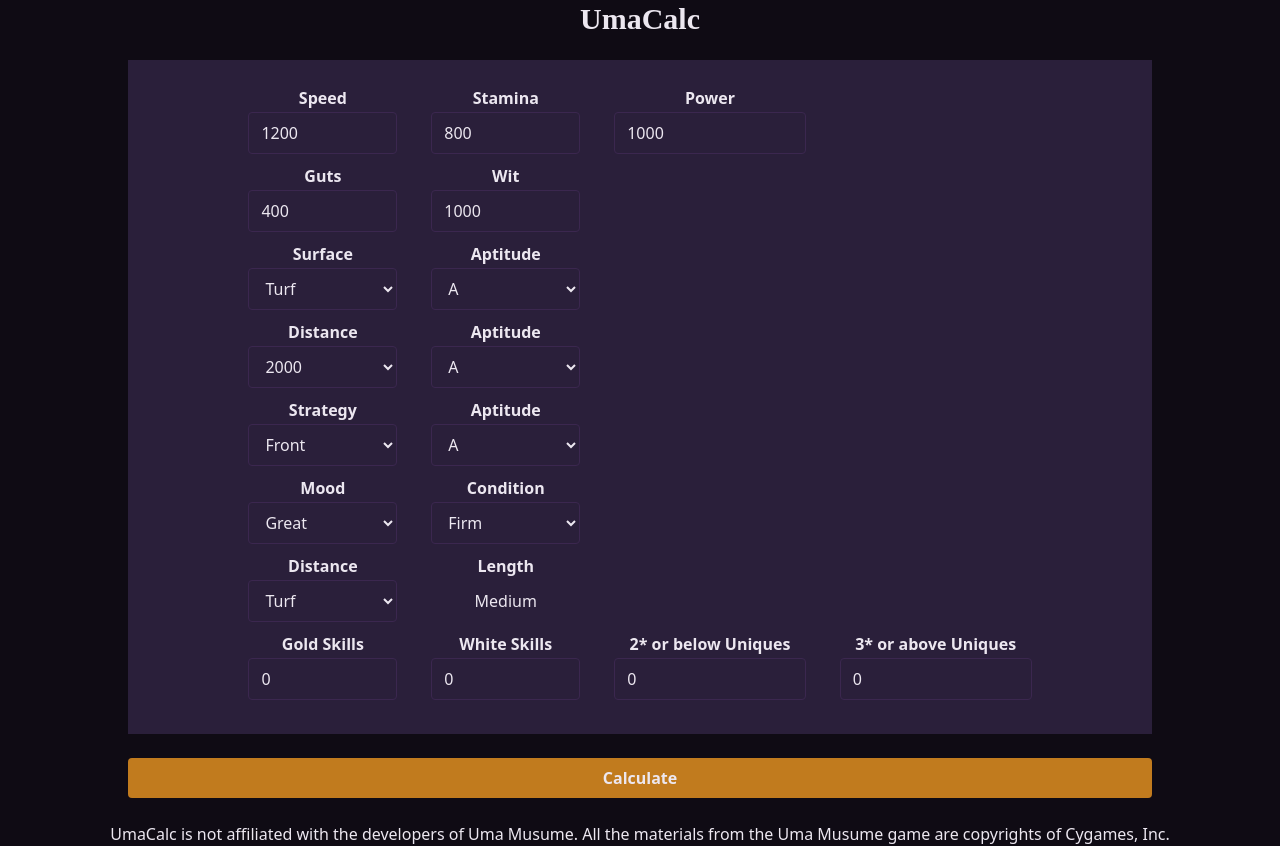
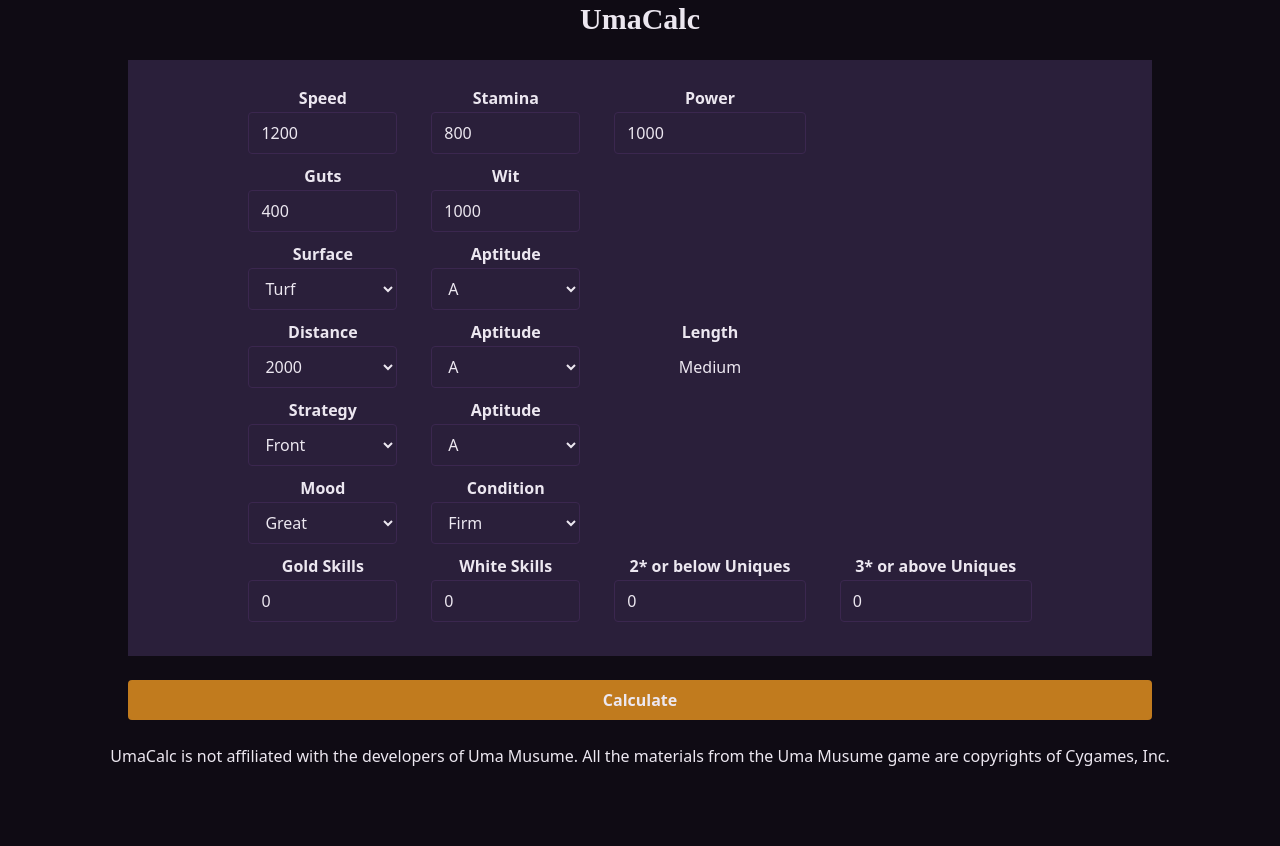
Before and after one commit to RyadaProductions/UmaCalc, a SvelteKit app: page / in a window 1280 px wide. After the commit the page ends 800 px from the top, so only its background shows below. Built offline with nearby package versions, Linux system fonts and the light colour scheme.

Commit message:
fix up duplicate input field

```diff
--- a/src/routes/+page.svelte
+++ b/src/routes/+page.svelte
@@ -125,6 +125,7 @@
             <tr>
                 <th class="px-4 text-center">Distance</th>
                 <th class="px-4 text-center">Aptitude</th>
+                <th class="px-4 text-center">Length</th>
             </tr>
             <tr>
                 <td class="px-4 pb-2">
@@ -132,6 +133,9 @@
                 </td>
                 <td class="px-4 pb-2">
                     <Dropdown options={ aptitudes } bind:value={ inputData.distanceAptitude }/>
+                </td>
+                <td class="px-4 pb-2 text-center">
+                    { getTrackLength() }
                 </td>
             </tr>
         </tbody>
@@ -163,21 +167,6 @@
                 </td>
                 <td class="px-4 pb-2">
                     <Dropdown options={ conditions } bind:value={ inputData.condition }/>
-                </td>
-            </tr>
-        </tbody>
-
-        <tbody>
-            <tr>
-                <th class="px-4 text-center">Distance</th>
-                <th class="px-4 text-center">Length</th>
-            </tr>
-            <tr>
-                <td class="px-4 pb-2">
-                    <Dropdown options={ surfaces } bind:value={ inputData.surface }/>
-                </td>
-                <td class="px-4 pb-2 text-center">
-                    { getTrackLength() }
                 </td>
             </tr>
         </tbody>
```
